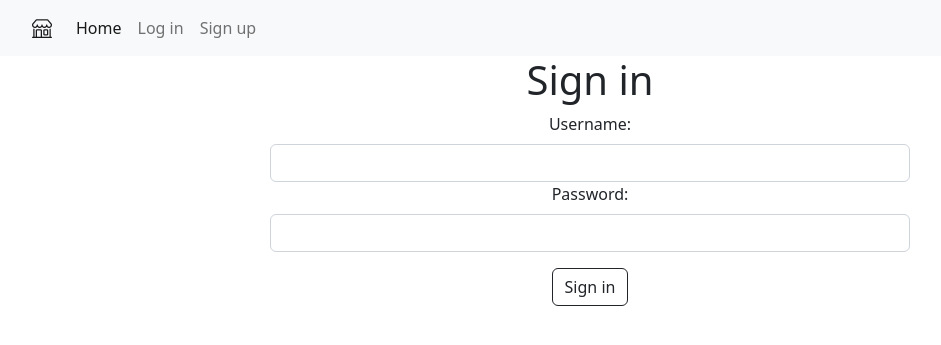
After one commit to CityNomad/lab_shop, a Django app: page /accounts/login/ in a window 1280 px wide. The commit adds this page. Shown: the top 345 px of the page, without its empty margins (50-991 px from the left). Run offline with Django 4.2, Linux system fonts and the light colour scheme.

Commit message:
html templates were created. index.html was updated with the buttons for login, logout and registrations

```diff
--- /dev/null
+++ b/shop/accounts/templates/login.html
@@ -0,0 +1,23 @@
+{% extends "base.html" %}
+
+{% block title %}Sign in{% endblock %}
+{% block content %}
+    <div class="text-center">
+    <h1>Sign in</h1>
+        <form  method="post" class="w-50 ms-auto me-auto">
+            {% csrf_token %}
+            {% if has_error %}
+                <p class="text-danger">Wrong username or password</p>
+            {% endif %}
+            <div class="form-group">
+                <label for="username" class="form-label">Username:</label>
+                <input type="text" name="username" class="form-control" id="username">
+            </div>
+            <div class="form-group">
+                <label for="password" class="form-label">Password:</label>
+                <input type="password" name="password" class="form-control" id="password">
+            </div>
+            <button class="mt-3 btn btn-outline-dark" type="submit">Sign in</button>
+        </form>
+    </div>
+{% endblock %}
--- a/shop/webapp/templates/base.html
+++ b/shop/webapp/templates/base.html
@@ -19,9 +19,25 @@
     <div class="collapse navbar-collapse" id="navbarNav">
       <ul class="navbar-nav">
         <li class="nav-item">
-          <a class="nav-link active" aria-current="page" href="{% url "index" %}">Главная</a>
+          <a class="nav-link active" aria-current="page" href="{% url "index" %}">Home</a>
         </li>
           {% block nav_add %}{% endblock %}
+      {% if request.user.is_authenticated %}
+          <li class="nav-item">
+              <a class="nav-link" href="{% url "accounts:logout" %}">Logout</a>
+          </li>
+          <li class="nav-item">
+              <p>Hello, <a href="{% url 'accounts:profile' request.user.pk %}">{{ user.username }}</a></p>
+          </li>
+      {% else %}
+          <li class="nav-item">
+              <a class="nav-link" href="{% url "accounts:login" %}?next={{ request.get_full_path }}">Log in</a>
+          </li>
+          <li class="nav-item">
+              <a class="nav-link" href="{% url "accounts:registration" %}?next={{ request.get_full_path }}">Sign up</a>
+          </li>
+      {% endif %}
+
       </ul>
     </div>
   </div>
--- a/shop/webapp/templates/items/index.html
+++ b/shop/webapp/templates/items/index.html
@@ -3,7 +3,7 @@
 {% block title %}Home{% endblock %}
 {% block nav_add %}
     <li class="nav-item">
-        <a class="nav-link" href="{% url "create_item" %}">Add to cart</a>
+        <a class="nav-link" href="{% url "create_item" %}">New item</a>
     </li>
      <li class="nav-item">
         <a class="nav-link" href="{% url "basket_view" %}">My cart</a>
--- a/shop/webapp/templates/items/item_view.html
+++ b/shop/webapp/templates/items/item_view.html
@@ -27,11 +27,10 @@
             <p class="card-text">Description: {{ item.description }}</p>
             <p class="card-text">Category: {{ item.get_category_display }}</p>
             <p class="card-text">Balance: {{ item.balance }} pieces</p>
-            <p class="card-text">Price: {{ item.price }}</p>
+            <p class="card-text">Price: {{ item.price }} $</p>
             <form action="{% url 'add_item_basket' item.pk %}" method="post">
                 {% csrf_token %}
                 {%  include 'partial/form2.html' with button_text='Add to cart'%}
-{#              <button type="submit" class="btn btn-outline-secondary" value="Добавить в корзину">Добавить в корзину</button>#}
             </form>
         </div>
     </div>
--- a/shop/webapp/templates/partial/form2.html
+++ b/shop/webapp/templates/partial/form2.html
@@ -1,4 +1,4 @@
-<{% csrf_token %}
+{% csrf_token %}
 
    {% for field in form2 %}
         <p><label for="{{ field.id_for_label }}">{{ field.label }}</label></p>
```
Also changed, not shown: shop/accounts/templates/change_password.html (added, +11 -0 lines), shop/accounts/templates/change_user.html (added, +15 -0 lines), shop/accounts/templates/profile.html (added, +29 -0 lines), shop/accounts/templates/registration.html (added, +13 -0 lines).
